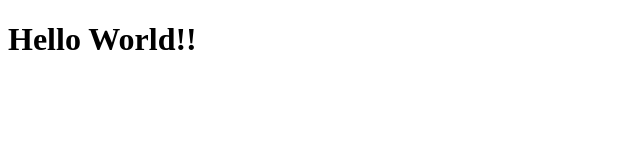
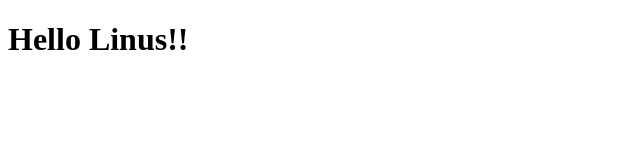
Before and after one commit to che-effe/moriartys-web, a plain HTML site: page index.html in a window 1280 px wide. Shown: the full height of the page, 0-640 px from the left. Drawn offline with Linux system fonts and the light colour scheme.

Commit message:
hello linus

```diff
--- a/index.html
+++ b/index.html
@@ -4,6 +4,6 @@
     <title>Hello World!</title>
   </head>
   <body>
-    <h1>Hello World!!</h1>
+    <h1>Hello Linus!!</h1>
   </body>
 </html>
```
